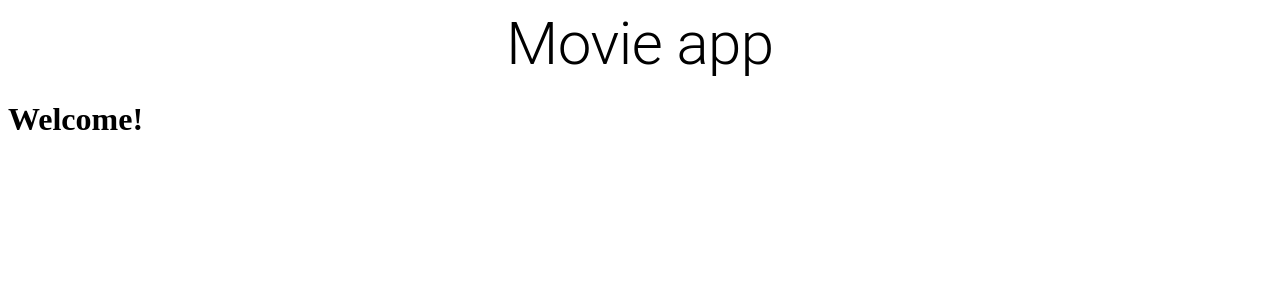
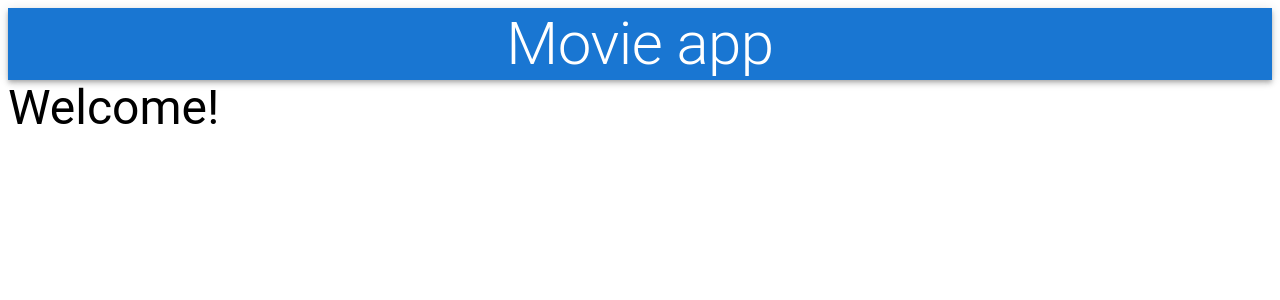
Before and after one commit to nikolalekoski/movie-app, a React (Vite) app: page / in a window 1280 px wide. Shown: the top 300 px of the page. Built offline with nearby package versions, Linux system fonts and the light colour scheme.

Commit message:
small tasks done

```diff
--- a/src/App.tsx
+++ b/src/App.tsx
@@ -5,8 +5,8 @@ function App() {
 
   return (
     <>
-    <Header></Header>
-    <Home></Home>
+    <Header/>
+    <Home/>
     </>
   )
 }
--- a/src/components/Header.tsx
+++ b/src/components/Header.tsx
@@ -1,11 +1,9 @@
-import { Typography } from "@mui/material";
+import { Typography, AppBar } from "@mui/material";
 
 export default function Header(){
 return (
-    <header>
+    <AppBar position="static">
 <Typography variant="h2" align="center">Movie app</Typography>
-</header>
+</AppBar>
 )
-
-
 }
--- a/src/pages/Home.tsx
+++ b/src/pages/Home.tsx
@@ -1,6 +1,7 @@
+import { Typography } from "@mui/material"
 export default function Home(){
 
     return (
-        <h1>Welcome!</h1>
+        <Typography variant="h3" align="left">Welcome!</Typography>
     )
 }
```
